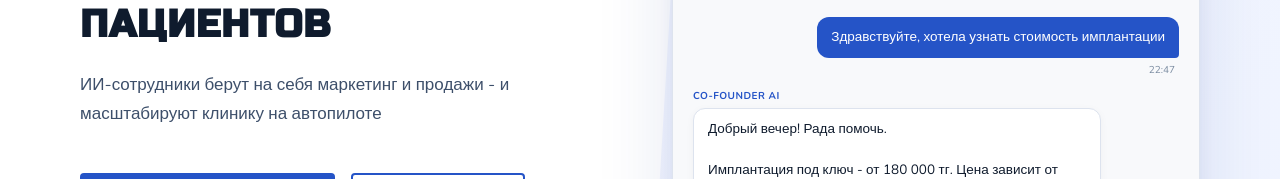
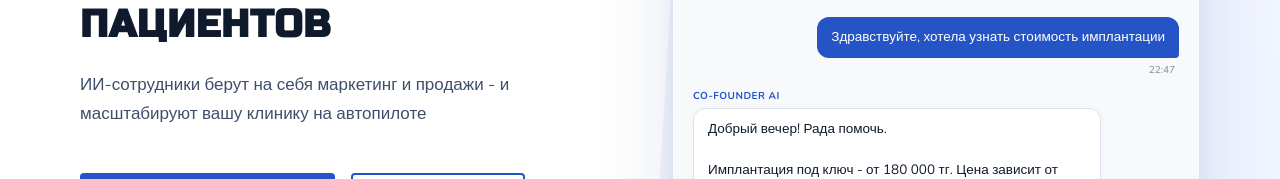
Before and after one commit to serikpayev/cofounder-ai-landing, a React (Vite) app: page / in a window 1280 px wide. Shown: the part 343-522 px from the top of the page. Built offline with nearby package versions, Linux system fonts and the light colour scheme.

Commit message:
copy: вашу клинику

```diff
--- a/src/components/Hero.jsx
+++ b/src/components/Hero.jsx
@@ -10,7 +10,7 @@ export default function Hero() {
           <div className="hero-badge">ИИ-партнер для стоматологии</div>
           <h1>Заполним ваши кресла<br />на <span className="accent">90%</span> за 2 месяца<br />пока вы лечите пациентов</h1>
           <p className="hero-sub">
-            ИИ-сотрудники берут на себя маркетинг и продажи - и масштабируют клинику на автопилоте
+            ИИ-сотрудники берут на себя маркетинг и продажи - и масштабируют вашу клинику на автопилоте
           </p>
           <div className="hero-btns">
             <a href="#cta" className="btn-primary">Бесплатный аудит воронки</a>
```
